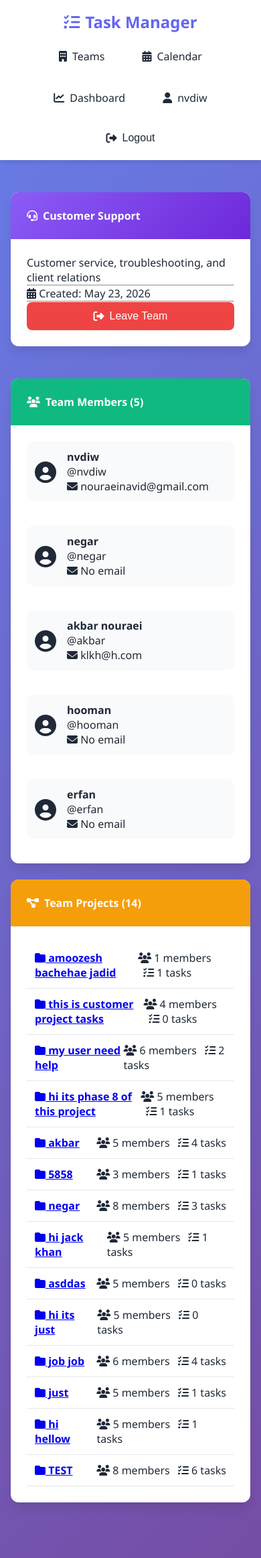
After one commit to nvdiw/team_task_manager, a Django app: page /teams/5/ in a window 390 px wide. The commit adds this page. Shown: the top 2326 px of the page at 67% size. Run offline with Django 5.2, Linux system fonts and the light colour scheme; a user stored in the database is signed in; data comes from the database, SQL or seed files in the repository; both versions use the stored data as it was after the commit.

Commit message:
Phase 10: Complete Team Management System
Features Added:
- Team model with name, description, icon, and members
- 5 default teams (Engineering, Product, Marketing, HR, Customer Support)
- Team list page showing all teams with member count
- Team detail page showing members and related projects
- Users can join and leave teams from profile page
- Automatic project synchronization when joining a team
- Team filter on projects page (filter projects by team)
- Team-first member ordering in task assignment dropdown
- Team-first member ordering in project member selection
- Join/Leave functionality with proper permission checks

Technical Details:
- Team model with ManyToMany relationship to User
- Custom management command to create default teams
- Profile page integration for team management
- Project list filter by team with preserved pagination
- Optimized queryset ordering for team members
- Automatic user addition to team-related projects on join

UI Improvements:
- Team cards with icons and member badges
- Responsive team list and detail pages
- Join/Leave buttons with visual feedback
- Team filter dropdown with icons"

```diff
--- a/task_manager/tasks/urls.py
+++ b/task_manager/tasks/urls.py
@@ -35,4 +35,8 @@ urlpatterns = [
     path('calendar/', views.calendar_view, name='calendar'),
     path('calendar/tasks/<str:date>/', views.calendar_tasks, name='calendar_tasks'),
     path('calendar-data/', views.calendar_data, name='calendar_data'),
+
+    # Team URLs
+    path('teams/', views.team_list, name='team_list'),
+    path('teams/<int:pk>/', views.team_detail, name='team_detail'),
 ]
--- a/task_manager/tasks/views.py
+++ b/task_manager/tasks/views.py
@@ -1,7 +1,7 @@
 from django.shortcuts import render, redirect, get_object_or_404
 from django.contrib.auth.decorators import login_required
 from django.contrib import messages
-from django.db.models import Count, Q, Sum, FloatField
+from django.db.models import Count, Q, Sum, FloatField, Case, When, Value, IntegerField
 from django.db.models.functions import Coalesce
 from django.core.paginator import Paginator
 from django.utils import timezone
@@ -11,22 +11,45 @@ from datetime import datetime
 from django.http import JsonResponse
 from .models import Project, Task, Comment, TaskAttachment
 from .forms import ProjectForm, TaskForm, CommentForm, TaskAttachmentForm
-
-
+from tasks.models import Team
 # ==================== PROJECT VIEWS ====================
 
 @login_required
+@login_required
 def project_list(request):
-    # Show projects where user is member or creator
+    # Get team filter from request
+    team_filter = request.GET.get('team', '')
+
+    # Base queryset
     projects_list = Project.objects.filter(
         Q(members=request.user) | Q(created_by=request.user)
     ).distinct()
+
+    # Filter by team (if user is in that team)
+    if team_filter:
+        try:
+            team = Team.objects.get(id=team_filter)
+            if request.user in team.members.all():
+                # Show projects where creator or members are in this team
+                projects_list = projects_list.filter(
+                    Q(created_by__in=team.members.all()) |
+                    Q(members__in=team.members.all())
+                ).distinct()
+        except Team.DoesNotExist:
+            pass
 
     paginator = Paginator(projects_list, 5)
     page_number = request.GET.get('page')
     projects = paginator.get_page(page_number)
 
-    return render(request, 'tasks/project_list.html', {'projects': projects})
+    # Get user's teams for filter dropdown
+    user_teams = request.user.teams.all()
+
+    return render(request, 'tasks/project_list.html', {
+        'projects': projects,
+        'user_teams': user_teams,
+        'team_filter': team_filter,
+    })
 
 @login_required
 def project_detail(request, pk):
@@ -110,11 +133,36 @@ def project_create(request):
             project = form.save(commit=False)
             project.created_by = request.user
             project.save()
-            form.save_m2m()  # Save many-to-many members
+            form.save_m2m()
             messages.success(request, 'Project created successfully!')
             return redirect('tasks:project_detail', pk=project.pk)
     else:
         form = ProjectForm()
+
+        # Get user's teams
+        user_teams = request.user.teams.all()
+        team_members = []
+
+        # Collect all members from user's teams
+        for team in user_teams:
+            for member in team.members.all():
+                if member not in team_members:
+                    team_members.append(member)
+
+        # Get all users (excluding team members)
+        other_users = User.objects.exclude(id__in=[u.id for u in team_members]).exclude(id=request.user.id)
+
+        # Order: team members first, then other users, current user last?
+        ordered_members = team_members + list(other_users)
+
+        # Add current user at the beginning (optional)
+        if request.user not in ordered_members:
+            ordered_members.insert(0, request.user)
+
+        # Create ordering for queryset
+        preserved = Case(*[When(pk=member.pk, then=Value(index)) for index, member in enumerate(ordered_members)], default=Value(len(ordered_members)), output_field=IntegerField())
+
+        form.fields['members'].queryset = User.objects.all().order_by(preserved)
 
     return render(request, 'tasks/project_form.html', {'form': form, 'title': 'Create Project'})
 
@@ -122,7 +170,6 @@ def project_create(request):
 def project_edit(request, pk):
     project = get_object_or_404(Project, pk=pk)
 
-    # Check if user is creator
     if request.user != project.created_by:
         messages.error(request, 'Only the project creator can edit this project.')
         return redirect('tasks:project_detail', pk=pk)
@@ -135,6 +182,31 @@ def project_edit(request, pk):
             return redirect('tasks:project_detail', pk=project.pk)
     else:
         form = ProjectForm(instance=project)
+
+        # Get user's teams
+        user_teams = request.user.teams.all()
+        team_members = []
+
+        # Collect all members from user's teams
+        for team in user_teams:
+            for member in team.members.all():
+                if member not in team_members:
+                    team_members.append(member)
+
+        # Get other users
+        other_users = User.objects.exclude(id__in=[u.id for u in team_members]).exclude(id=request.user.id)
+
+        # Order: team members first, then other users
+        ordered_members = team_members + list(other_users)
+
+        # Add current user at the beginning
+        if request.user not in ordered_members:
+            ordered_members.insert(0, request.user)
+
+        # Create ordering for queryset
+        preserved = Case(*[When(pk=member.pk, then=Value(index)) for index, member in enumerate(ordered_members)], default=Value(len(ordered_members)), output_field=IntegerField())
+
+        form.fields['members'].queryset = User.objects.all().order_by(preserved)
 
     return render(request, 'tasks/project_form.html', {'form': form, 'title': 'Edit Project'})
 
@@ -174,7 +246,28 @@ def task_create(request, project_id):
             return redirect('tasks:project_detail', pk=project.pk)
     else:
         form = TaskForm()
-        form.fields['assigned_to'].queryset = project.members.all()
+
+        # Get user's teams
+        user_teams = request.user.teams.all()
+        team_members = []
+
+        # Collect all members from user's teams
+        for team in user_teams:
+            for member in team.members.all():
+                if member not in team_members and member in project.members.all():
+                    team_members.append(member)
+
+        # Get other project members (not in user's teams)
+        other_members = [m for m in project.members.all() if m not in team_members]
+
+        # Combine: team members first, then other members
+        ordered_members = team_members + other_members
+
+        # Create a new queryset with ordered members
+        from django.db.models import Case, When, Value, IntegerField
+        preserved = Case(*[When(pk=member.pk, then=Value(index)) for index, member in enumerate(ordered_members)], default=Value(len(ordered_members)), output_field=IntegerField())
+
+        form.fields['assigned_to'].queryset = project.members.all().order_by(preserved)
 
     return render(request, 'tasks/task_form.html', {
         'form': form,
@@ -198,7 +291,28 @@ def task_edit(request, pk):
             return redirect('tasks:project_detail', pk=task.project.pk)
     else:
         form = TaskForm(instance=task)
-        form.fields['assigned_to'].queryset = task.project.members.all()
+
+        # Get user's teams
+        user_teams = request.user.teams.all()
+        team_members = []
+
+        # Collect all members from user's teams
+        for team in user_teams:
+            for member in team.members.all():
+                if member not in team_members and member in task.project.members.all():
+                    team_members.append(member)
+
+        # Get other project members (not in user's teams)
+        other_members = [m for m in task.project.members.all() if m not in team_members]
+
+        # Combine: team members first, then other members
+        ordered_members = team_members + other_members
+
+        # Create a new queryset with ordered members
+        from django.db.models import Case, When, Value, IntegerField
+        preserved = Case(*[When(pk=member.pk, then=Value(index)) for index, member in enumerate(ordered_members)], default=Value(len(ordered_members)), output_field=IntegerField())
+
+        form.fields['assigned_to'].queryset = task.project.members.all().order_by(preserved)
 
     return render(request, 'tasks/task_form.html', {
         'form': form,
@@ -518,3 +632,39 @@ def calendar_data(request):
         })
 
     return JsonResponse(tasks_list, safe=False)
+
+
+@login_required
+def team_list(request):
+    """Show all teams"""
+    teams = Team.objects.all()
+    user_teams = request.user.teams.all()
+
+    return render(request, 'tasks/team_list.html', {
+        'teams': teams,
+        'user_teams': user_teams,
+    })
+
+
+@login_required
+def team_detail(request, pk):
+    """Show team details and its members"""
+    team = get_object_or_404(Team, pk=pk)
+
+    # Check if user is a member of this team (optional - for privacy)
+    # if request.user not in team.members.all():
+    #     messages.error(request, 'You are not a member of this team.')
+    #     return redirect('tasks:team_list')
+
+    members = team.members.all()
+
+    # Get projects related to this team
+    projects = Project.objects.filter(
+        Q(created_by__in=members) | Q(members__in=members)
+    ).distinct()
+
+    return render(request, 'tasks/team_detail.html', {
+        'team': team,
+        'members': members,
+        'projects': projects,
+    })
--- a/task_manager/templates/base.html
+++ b/task_manager/templates/base.html
@@ -23,6 +23,10 @@
             </a>
             <div class="navbar-menu">
                 {% if user.is_authenticated %}
+                    <a class="nav-link" href="{% url 'tasks:team_list' %}">
+                        <i class="fas fa-building"></i>
+                        Teams
+                    </a>
                     <a class="nav-link" href="{% url 'tasks:calendar' %}">
                         <i class="fas fa-calendar-alt"></i>
                         Calendar
--- a/task_manager/templates/tasks/project_form.html
+++ b/task_manager/templates/tasks/project_form.html
@@ -33,7 +33,7 @@
                     <div class="form-group">
                         <label class="form-label"><i class="fas fa-users"></i> Team Members</label>
                         {{ form.members }}
-                        <div class="form-text">{{ form.members.help_text }}</div>
+                        <div class="form-text">Hold Ctrl to select multiple members. Team members are shown first.</div>
                     </div>
 
                     <div style="display: flex; gap: 1rem; margin-top: 1.5rem;">
--- /dev/null
+++ b/task_manager/templates/tasks/team_detail.html
@@ -0,0 +1,114 @@
+{% extends 'base.html' %}
+{% load static %}
+
+{% block title %}{{ team.name }} - Team{% endblock %}
+
+{% block content %}
+<div class="row">
+    <div class="col-md-4">
+        <div class="card">
+            <div class="card-header" style="background: linear-gradient(135deg, #8b5cf6, #6d28d9); color: white;">
+                <h4><i class="{{ team.icon }}"></i> {{ team.name }}</h4>
+            </div>
+            <div class="card-body">
+                <p>{{ team.description|default:"No description provided." }}</p>
+                <hr>
+                <div class="text-muted">
+                    <i class="fas fa-calendar-alt"></i> Created: {{ team.created_at|date:"F j, Y" }}
+                </div>
+                <hr>
+                <div class="team-actions">
+                    {% if user in team.members.all %}
+                        <form method="post" action="{% url 'accounts:profile' user.id %}">
+                            {% csrf_token %}
+                            <input type="hidden" name="team_id" value="{{ team.id }}">
+                            <button type="submit" name="remove_team" class="btn btn-danger w-100">
+                                <i class="fas fa-sign-out-alt"></i> Leave Team
+                            </button>
+                        </form>
+                    {% else %}
+                        <form method="post" action="{% url 'accounts:profile' user.id %}">
+                            {% csrf_token %}
+                            <input type="hidden" name="team_id" value="{{ team.id }}">
+                            <button type="submit" name="add_team" class="btn btn-primary w-100">
+                                <i class="fas fa-sign-in-alt"></i> Join Team
+                            </button>
+                        </form>
+                    {% endif %}
+                </div>
+            </div>
+        </div>
+    </div>
+
+    <div class="col-md-8">
+        <div class="card">
+            <div class="card-header" style="background: #10b981; color: white;">
+                <h4><i class="fas fa-users"></i> Team Members ({{ members.count }})</h4>
+            </div>
+            <div class="card-body">
+                {% if members %}
+                    <div class="row">
+                        {% for member in members %}
+                            <div class="col-md-6">
+                                <div class="member-card" style="display: flex; align-items: center; padding: 0.75rem; background: var(--light); border-radius: 10px; margin-bottom: 0.75rem;">
+                                    <div style="font-size: 2rem; margin-right: 1rem;">
+                                        <i class="fas fa-user-circle"></i>
+                                    </div>
+                                    <div>
+                                        <strong>{{ member.get_full_name|default:member.username }}</strong>
+                                        <div class="text-muted small">@{{ member.username }}</div>
+                                        <div class="text-muted small">
+                                            <i class="fas fa-envelope"></i> {{ member.email|default:"No email" }}
+                                        </div>
+                                    </div>
+                                </div>
+                            </div>
+                        {% endfor %}
+                    </div>
+                {% else %}
+                    <div class="text-center" style="padding: 2rem;">
+                        <i class="fas fa-users" style="font-size: 3rem; color: var(--gray);"></i>
+                        <p>No members yet</p>
+                    </div>
+                {% endif %}
+            </div>
+        </div>
+
+        <div class="card mt-3">
+            <div class="card-header" style="background: #f59e0b; color: white;">
+                <h4><i class="fas fa-project-diagram"></i> Team Projects ({{ projects.count }})</h4>
+            </div>
+            <div class="card-body">
+                {% if projects %}
+                    {% for project in projects %}
+                        <div class="project-item" style="padding: 0.75rem; border-bottom: 1px solid var(--gray-light);">
+                            <a href="{% url 'tasks:project_detail' project.pk %}" style="font-weight: bold;">
+                                <i class="fas fa-folder"></i> {{ project.title }}
+                            </a>
+                            <div class="text-muted small">
+                                <i class="fas fa-users"></i> {{ project.members.count }} members
+                                <i class="fas fa-tasks ms-2"></i> {{ project.tasks.count }} tasks
+                            </div>
+                        </div>
+                    {% endfor %}
+                {% else %}
+                    <p class="text-muted">No projects associated with this team yet.</p>
+                {% endif %}
+            </div>
+        </div>
+    </div>
+</div>
+
+<style>
+.member-card {
+    transition: all 0.2s ease;
+}
+.member-card:hover {
+    background: var(--gray-light);
+    transform: translateX(5px);
+}
+.ms-2 {
+    margin-left: 0.5rem;
+}
+</style>
+{% endblock %}
```
Also changed, not shown: task_manager/accounts/views.py (+38 -12 lines), task_manager/tasks/management/commands/create_default_teams.py (added, +29 -0 lines), task_manager/tasks/models.py (+20 -0 lines), task_manager/templates/accounts/profile.html (+74 -28 lines), task_manager/templates/tasks/project_list.html (+34 -3 lines), task_manager/templates/tasks/team_list.html (added, +74 -0 lines), task_manager/db.sqlite3, task_manager/tasks/migrations/0004_team.py (added).
